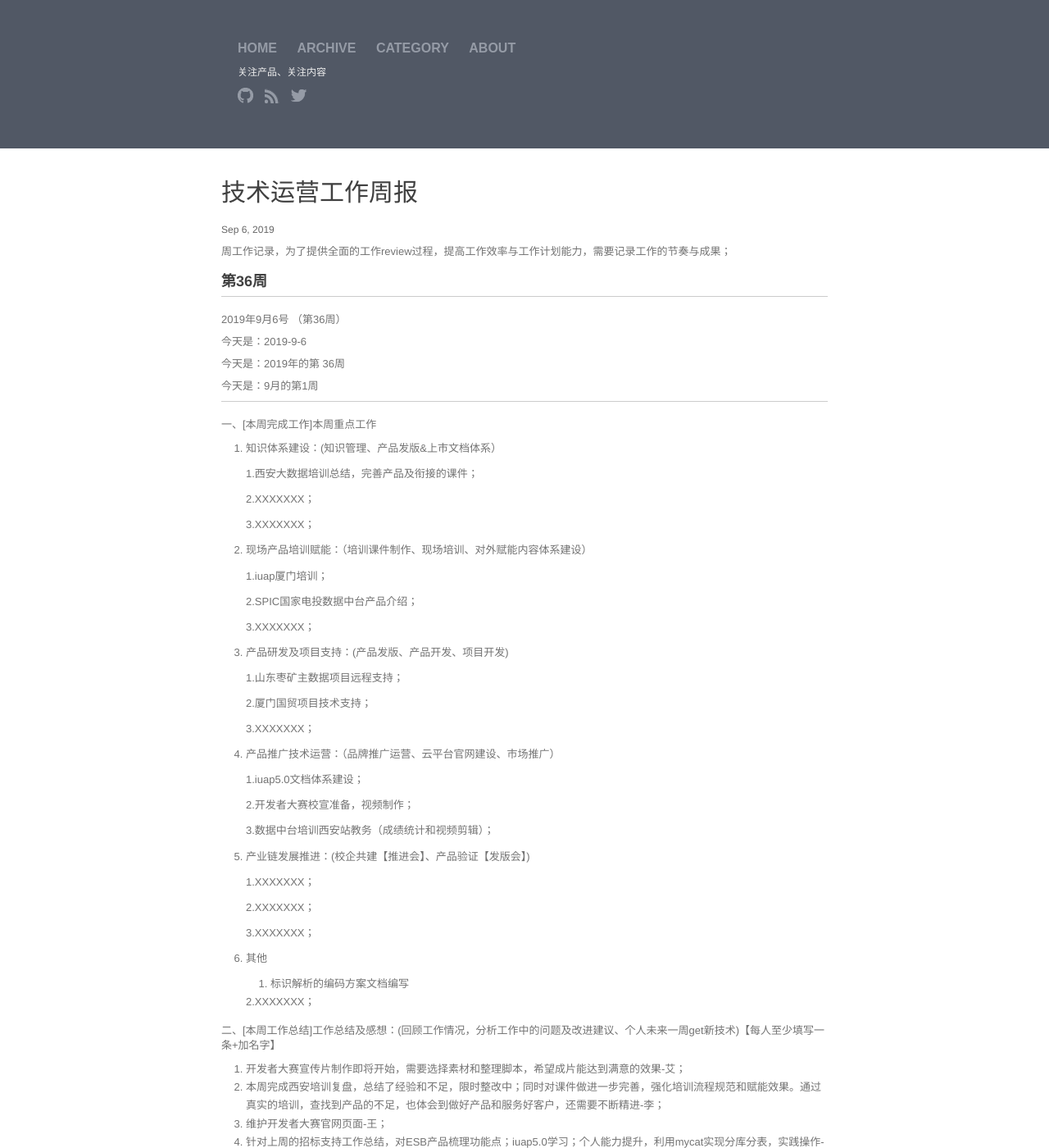
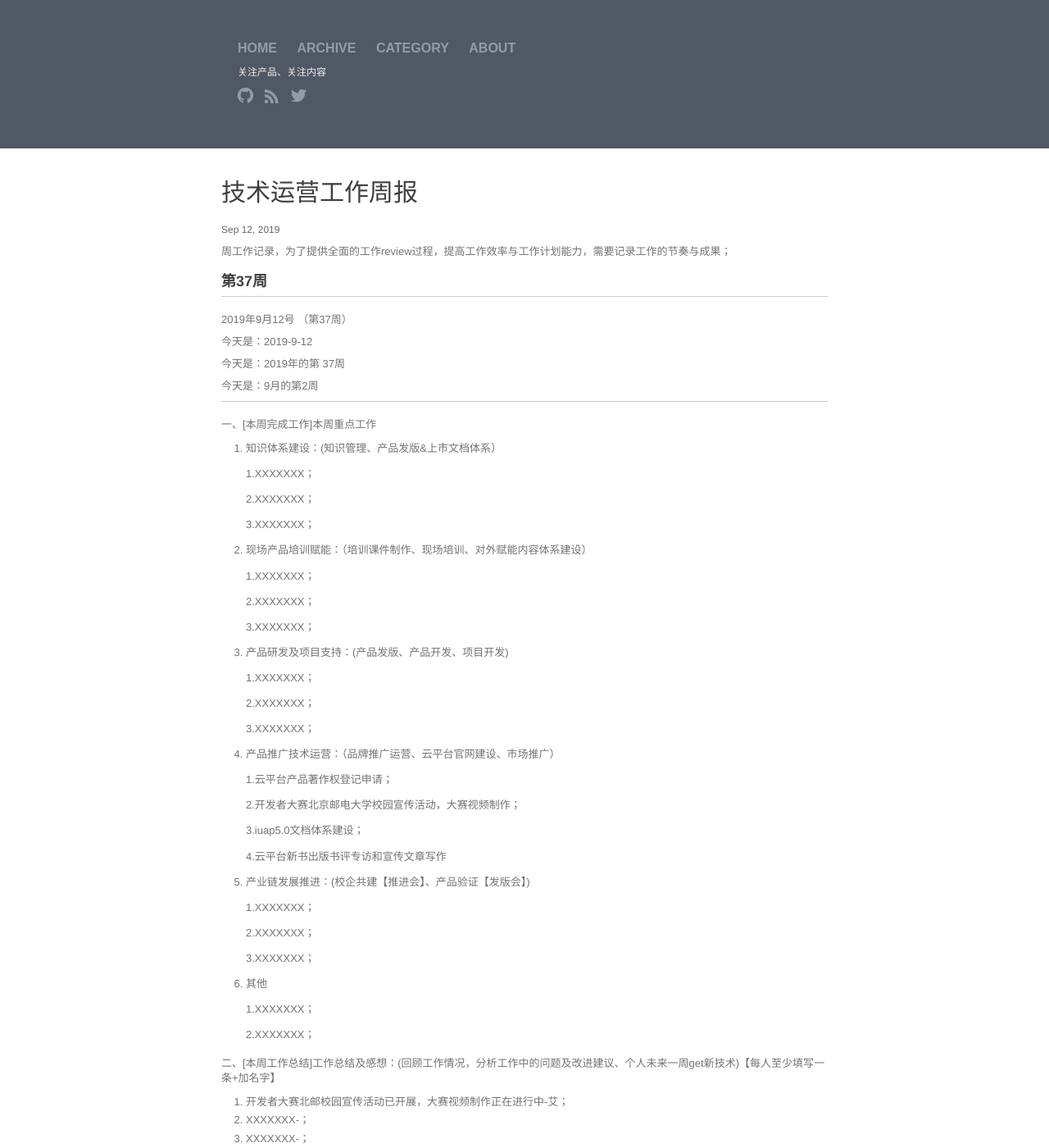
Before and after one commit to walllFlower/blog, a Jekyll site: the page built from _posts/2018-07-17-day_report_cxz.md, in a window 1280 px wide and 1400 px high. Shown: the whole window at 82% size. Built offline with Jekyll 4.4.1, drawn with Linux system fonts in a browser that asks for light colours; comment, search, counter and statistics services are not loaded; some of the changed text lies outside the part shown.

Commit message:
Update 2018-07-17-day_report_cxz.md

```diff
--- a/_posts/2018-07-17-day_report_cxz.md
+++ b/_posts/2018-07-17-day_report_cxz.md
@@ -1,17 +1,97 @@
 ---
 layout: post
 title:  "技术运营工作周报"
-date:   2019-9-6 14:57:32
+date:   2019-9-12 14:57:32
 categories: 技术运营工作周报
 ---
 
 周工作记录，为了提供全面的工作review过程，提高工作效率与工作计划能力，需要记录工作的节奏与成果；
 
+###  第37周
+
+***
+
+2019年9月12号 （第37周）
+
+今天是：2019-9-12
+
+今天是：2019年的第 37周
+
+今天是：9月的第2周
+
+***
+
+
+一、[本周完成工作]本周重点工作
+
+1. 知识体系建设：(知识管理、产品发版&上市文档体系）
+
+    1.XXXXXXX；
+
+    2.XXXXXXX；
+
+    3.XXXXXXX；
+
+2. 现场产品培训赋能：（培训课件制作、现场培训、对外赋能内容体系建设）
+
+    1.XXXXXXX；
+
+    2.XXXXXXX；
+
+    3.XXXXXXX；
+
+3. 产品研发及项目支持：(产品发版、产品开发、项目开发)
+
+    1.XXXXXXX；
+
+    2.XXXXXXX；
+
+    3.XXXXXXX；
+
+4. 产品推广技术运营：（品牌推广运营、云平台官网建设、市场推广）
+
+    1.云平台产品著作权登记申请；
+
+    2.开发者大赛北京邮电大学校园宣传活动，大赛视频制作；
+
+    3.iuap5.0文档体系建设；
+
+    4.云平台新书出版书评专访和宣传文章写作
+
+
+5. 产业链发展推进：(校企共建【推进会】、产品验证【发版会】)
+
+    1.XXXXXXX；
+
+    2.XXXXXXX；
+
+    3.XXXXXXX；
+
+6. 其他
+
+    1.XXXXXXX；
+
+    2.XXXXXXX；
+
+二、[本周工作总结]工作总结及感想：(回顾工作情况，分析工作中的问题及改进建议、个人未来一周get新技术)【每人至少填写一条+加名字】
+
+1. 开发者大赛北邮校园宣传活动已开展，大赛视频制作正在进行中-艾；
+2. XXXXXXX-；
+3. XXXXXXX-；
+
+三、[下周工作计划]下周计划：(未完成工作、计划下周新开始的工作)【每人至少填写一条+加名字】(车)
+
+1. iuap5.0文档体系建设、开发者大赛校宣活动和视频制作-艾；
+2. XXXXXXX-；
+3. XXXXXXX-；
+
+
+
 ###  第36周
 
 ***
 
-2019年9月6号 （第36周）
+2019年9月6号 （第37周）
 
 今天是：2019-9-6
 
```
